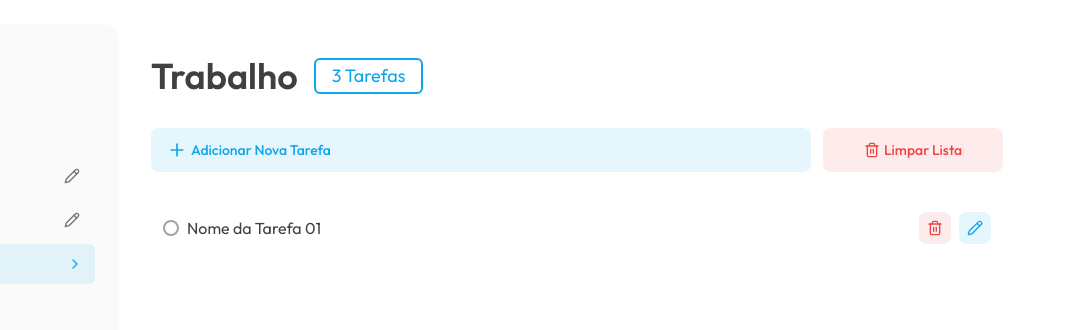
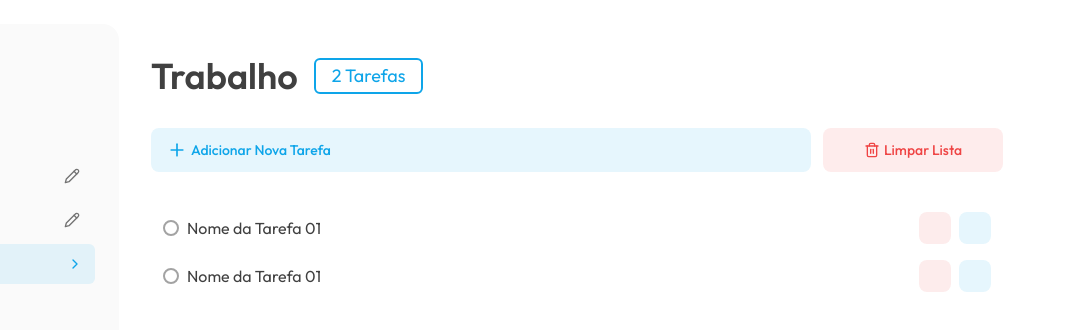
Before and after one commit to victtormichel/Projeto-Manager-Tasks, a plain HTML site: page projeto/index.html in a window 1280 px wide. Both pictures are taken after a click on the button "Trabalho". Shown: the full height of the page, 213-1280 px from the left. Drawn offline with nearby package versions, Linux system fonts and the light colour scheme.

Commit message:
Adicionando função de detalhes das listas e iniciando função de adicionar tarefa

```diff
--- a/projeto/index.html
+++ b/projeto/index.html
@@ -44,6 +44,7 @@
                <button
                   id="createListButton"
                   class="flex items-center justify-between px-3 py-2 rounded-md bg-sky-500/10 hover:bg-sky-500 hover:text-white text-sky-500 h-10 transition-all duration-300 w-full mt-1"
+                  onclick="mostrarModalCriarLista()"
                   >
                   <div class="flex items-center justify-start space-x-1 text-xs font-medium">
                      <i data-lucide="plus" class="size-4"></i>
@@ -59,7 +60,7 @@
                   >
                   <div class="flex items-center justify-between">
                      <p class="text-sm text-neutral-700 font-medium">Criar nova Lista</p>
-                     <button id="closeModalActionsLists" class="rounded-md flex items-center justify-center">
+                     <button id="closeModalActionsLists" onclick="fecharModalCriarLista()" class="rounded-md flex items-center justify-center">
                         <i data-lucide="x" class="size-4 hover:text-sky-500 transition-all duration-200"></i>
                      </button>
                   </div>
@@ -105,24 +106,26 @@
       </nav>
 
       <!-- Tarefas Container -->
-      <div id="tasksContainer" class="flex flex-col items-start justify-start min-h-screen p-8 w-full">
+      <div id="tasksContainer" class="opacity-0 -translate-x-5 flex-col items-start justify-start min-h-screen p-8 w-full transition-all duration-300">
          <!-- Título -->
          <div class="flex items-center justify-start space-x-4 w-full mb-8 mt-14 lg:mt-0">
-            <h1 id="listTitle" class="text-4xl font-semibold">Trabalho</h1>
+            <h1 id="listTitle" class="text-4xl font-semibold"></h1>
             <div class="flex items-center justify-center border-2 border-sky-500 text-sky-500 px-4 py-0.5 rounded-md text-lg">
-               <p><span>3</span> Tarefas</p>
+               <p><span id="counterTasksList"></span> Tarefas</p>
             </div>
          </div>
 
          <!-- Botões de Ação -->
          <div class="flex items-center justify-start space-x-3 w-full">
             <button
+               id="createTaskButton"
                class="flex items-center justify-start px-4 py-3 bg-sky-500/10 text-sky-500 hover:bg-sky-500 hover:text-white transition-all duration-300 text-sm font-medium w-full rounded-lg space-x-1"
                >
                <i data-lucide="plus" class="w-5 h-5"></i>
                <p>Adicionar Nova Tarefa</p>
             </button>
             <button
+               id="clearListTaskButton"
                class="flex items-center justify-center text-red-500 bg-red-500/10 hover:bg-red-500 hover:text-white px-4 py-3 transition-all duration-300 text-sm font-medium rounded-lg space-x-1 w-full min-w-[180px] max-w-[180px] "
                >
                <i data-lucide="trash" class="w-4 h-4"></i>
@@ -131,31 +134,7 @@
          </div>
 
          <!-- Lista de Tarefas -->
-         <ul class="flex items-start justify-start flex-col w-full mt-8">
-            <li class="flex items-center justify-between hover:bg-neutral-50 transition-all duration-300 py-2 px-3 rounded-lg w-full">
-               <button
-                  onclick="document.getElementById('task-input').click()"
-                  class="flex items-center justify-start space-x-2 focus:outline-none"
-                  >
-                  <div class="flex items-center justify-center">
-                     <i data-lucide="check" class="w-3 h-3 text-white absolute z-10 mt-[0.3px] stroke-[3]"></i>
-                     <input id="task-input" type="checkbox" class="w-4 h-4 appearance-none rounded-full border-2 border-neutral-400 checked:bg-sky-500 checked:border-transparent transition-all duration-100 hover:cursor-pointer"/>
-                  </div>
-                  <p>Nome da Tarefa 01</p>
-               </button>
-               <div class="flex items-center justify-end space-x-2">
-                  <!-- Deletar Tarefa-->
-                  <button class="w-8 h-8 rounded-lg flex items-center justify-center bg-red-500/10 hover:bg-red-500 group transition-all duration-300">
-                     <i data-lucide="trash" class="w-4 h-4 text-red-500 group-hover:text-white transition-all duration-200"></i>
-                  </button>
-
-                  <!-- Editar Tarefa-->
-                  <button class="w-8 h-8 rounded-lg flex items-center justify-center bg-sky-500/10 hover:bg-sky-500 group transition-all duration-300">
-                     <i data-lucide="pencil" class="w-4 h-4 text-sky-500 group-hover:text-white transition-all duration-200"></i>
-                  </button>
-               </div>
-            </li>
-         </ul>
+         <ul id="tasksList" class="flex items-start justify-start flex-col w-full mt-8"> </ul>
 
       </div>
 
--- a/projeto/script.js
+++ b/projeto/script.js
@@ -3,35 +3,37 @@ let listas = [
    {
       id: 1,
       nomeLista: 'Trabalho',
-      corLista: 'red'
-   },
-   {
-      id: 2,
-      nomeLista: 'Casa',
-      corLista: 'yellow'
-   }
-];
-
-let tarefas = [
+      corLista: 'red',
+      tarefas: [
          {
             id: 1,
-      idListaVinculada: 1,
             tituloTarefa: 'Tarefa Teste 01',
             tarefaConcluida: false
          },
          {
             id: 2,
-      idListaVinculada: 1,
             tituloTarefa: 'Tarefa Teste 02',
             tarefaConcluida: false
          },
+      ],
+      tarefasQuantidade: 2
+   },
    {
-      id: 3,
-      idListaVinculada: 1,
-      tituloTarefa: 'Tarefa Teste 03',
+      id: 2,
+      nomeLista: 'Casa',
+      corLista: 'yellow',
+      tarefas: [
+         {
+            id: 1,
+            tituloTarefa: 'Tarefa Teste 01',
             tarefaConcluida: false
+         },
+      ],
+      tarefasQuantidade: 1
    }
 ];
+
+
 
 // Contador das Listas
 let listsCounter = 0;
@@ -39,6 +41,12 @@ let listsCounter = 0;
 const listCounterElement = document.querySelector('#listsCounter');
 // Elemento Container Listas
 const listsContainer = document.getElementById('listsContainer');
+// Elemento Container Tarefas
+const tasksContainer = document.getElementById('tasksContainer');
+// Elemento Container Lista Tarefas
+const tasksList = document.getElementById('tasksList');
+// Elemento Contador de Tarefas
+const tasksCounterElement = document.getElementById('counterTasksList');
 // Elemento Input Nome Nova Lista
 const listNameInputElement = document.getElementById('listNameInput');
 // Elemento Input Cor Nova Lista
@@ -54,7 +62,7 @@ const listItemElement = function (lista) {
          <div
             class="flex items-center justify-between px-3 py-2 rounded-md hover:bg-neutral-100 h-10 transition-all duration-300"
             >
-            <button class="flex items-center justify-start w-full space-x-2">
+            <button onclick="renderizarDetalhesLista(${lista.id})" class="flex items-center justify-start w-full space-x-2">
                <div id="list${lista.id}ColorElement" class="w-4 h-4 rounded bg-${lista.corLista}-400"></div>
                <p id="list${lista.id}NameElement" class="font-medium text-xs">${lista.nomeLista}</p>
             </button>
@@ -115,9 +123,37 @@ const listItemElement = function (lista) {
    `;
 }
 
+const taskItemElement = function (tarefa) {
+   return  `
+      <li class="flex items-center justify-between hover:bg-neutral-50 transition-all duration-300 py-2 px-3 rounded-lg w-full">
+         <button
+            onclick="document.getElementById('task-input').click()"
+            class="flex items-center justify-start space-x-2 focus:outline-none"
+            >
+            <div class="flex items-center justify-center">
+               <i data-lucide="check" class="w-3 h-3 text-white absolute z-10 mt-[0.3px] stroke-[3]"></i>
+               <input id="task-input" type="checkbox" class="w-4 h-4 appearance-none rounded-full border-2 border-neutral-400 checked:bg-sky-500 checked:border-transparent transition-all duration-100 hover:cursor-pointer"/>
+            </div>
+            <p>Nome da Tarefa 01</p>
+         </button>
+         <div class="flex items-center justify-end space-x-2">
+            <!-- Deletar Tarefa-->
+            <button class="w-8 h-8 rounded-lg flex items-center justify-center bg-red-500/10 hover:bg-red-500 group transition-all duration-300">
+               <i data-lucide="trash" class="w-4 h-4 text-red-500 group-hover:text-white transition-all duration-200"></i>
+            </button>
+
+            <!-- Editar Tarefa-->
+            <button class="w-8 h-8 rounded-lg flex items-center justify-center bg-sky-500/10 hover:bg-sky-500 group transition-all duration-300">
+               <i data-lucide="pencil" class="w-4 h-4 text-sky-500 group-hover:text-white transition-all duration-200"></i>
+            </button>
+         </div>
+      </li>
+   `
+}
+
 // Funções
 function renderizarListasTarefas() {
-   // Limpando Listas caso haja alguma no dom
+   // Limpando Listas caso haja alguma no DOM
    listsContainer.innerHTML = "";
 
    // Iniciando Contador das Listas
@@ -128,6 +164,23 @@ function renderizarListasTarefas() {
    listsContainer.innerHTML = listas.map(
       (lista) => {
          return listItemElement(lista)
+      }
+   ).join('');
+
+}
+
+function renderizarTarefas(idLista) {
+   // Limpando Tarefas caso haja alguma no DOM
+   tasksList.innerHTML = "";
+
+   // Iniciando Contador de Tarefas
+   tasksCounter = listas[idLista - 1].tarefas.length;
+   tasksCounterElement.innerHTML = tasksCounter;
+
+   // Renderizando Tarefas
+   tasksList.innerHTML = listas[idLista - 1].tarefas.map (
+      (tarefa) => {
+         return taskItemElement(tarefa)
       }
    ).join('');
 
@@ -174,6 +227,12 @@ function criarNovaLista() {
 
    // Renderiza as Listas Novamente
    renderizarListasTarefas();
+
+}
+
+function criarNovaTarefa(id) {
+   const idNovaTarefa = listas[id - 1].tarefas.id;
+   const tarefaNovaNome = `Tarefa ${ listas[id - 1].tarefas.length + 1 }`;
 
 }
 
@@ -252,20 +311,23 @@ function trocarCorLista() {
 
 }
 
+function renderizarDetalhesLista(id) {
 
+   const listaObjeto = listas[id - 1]
+   document.getElementById('listTitle').innerHTML = listaObjeto.nomeLista
+
+   const tarefasContainer = document.getElementById('tasksContainer')
+   tarefasContainer.classList.remove('opacity-0', '-translate-x-5')
+
+   document.getElementById("createTaskButton").setAttribute("onclick", `criarNovaTarefa(${id})`);
+   document.getElementById("clearListTaskButton").setAttribute("onclick", `limparTarefa(${id})`);
+
+   renderizarTarefas(id)
+
+}
 
 // Renderizando listas
 document.addEventListener('DOMContentLoaded', () => {
    // Chamando função de rendização das listas de tarefas no carregamento da pag.
    renderizarListasTarefas();
 });
-
-// Botão abrir modal de criação de listas
-document.getElementById('createListButton').addEventListener('click', () => {
-   mostrarModalCriarLista();
-});
-
-// Botão fechar modal de criação de listas
-document.getElementById('closeModalActionsLists').addEventListener('click', () => {
-   fecharModalCriarLista();
-});
```
Lines whose indentation alone changed are shown as unchanged.
